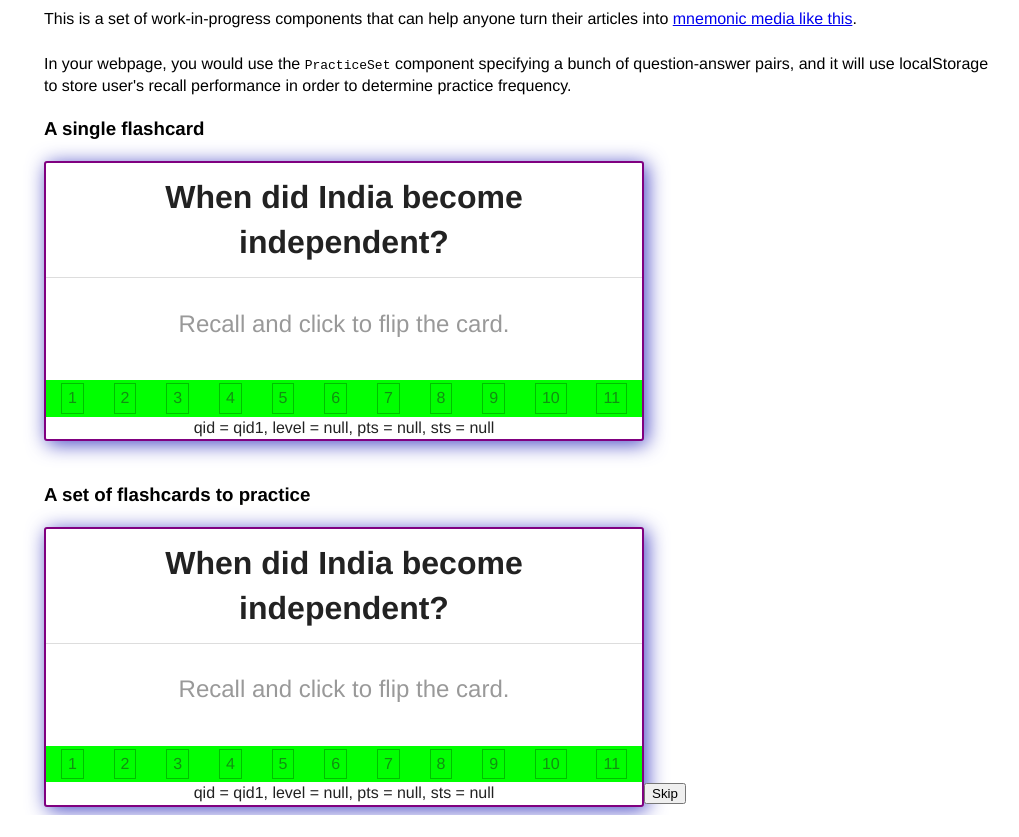
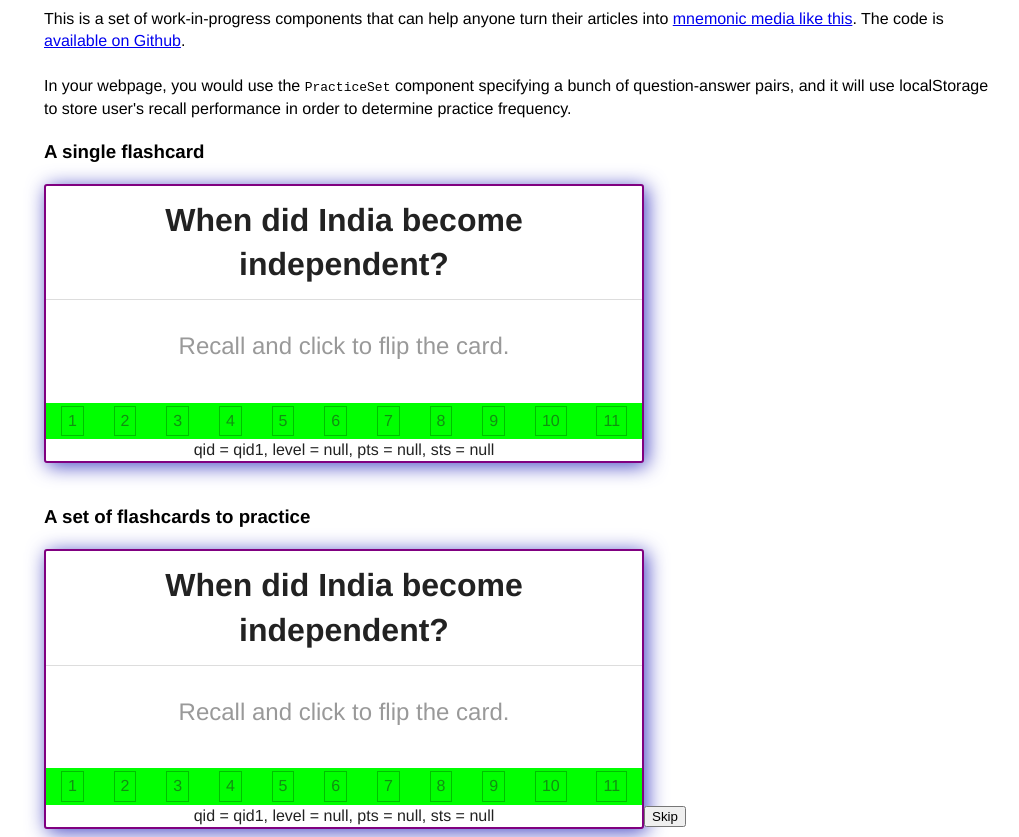
Before and after one commit to learn-awesome/flashcard, a Vue app: page / in a window 1280 px wide. Shown: the whole page, without its empty margins (116-1135 px from the left). Before the commit the page ends 815 px from the top, so only its background shows below. Built offline with nearby package versions, Linux system fonts and the light colour scheme.

Commit message:
Update App.vue

```diff
--- a/App.vue
+++ b/App.vue
@@ -6,7 +6,11 @@
       <a
         href="https://quantum.country/"
         target="_blank"
-      >mnemonic media like this</a>.
+      >mnemonic media like this</a>. The code is
+      <a
+        href="https://github.com/learn-awesome/flashcard"
+        target="_blank"
+      >available on Github</a>.
       <br>
       <br>In your webpage, you would use the
       <code>PracticeSet</code> component specifying
```
